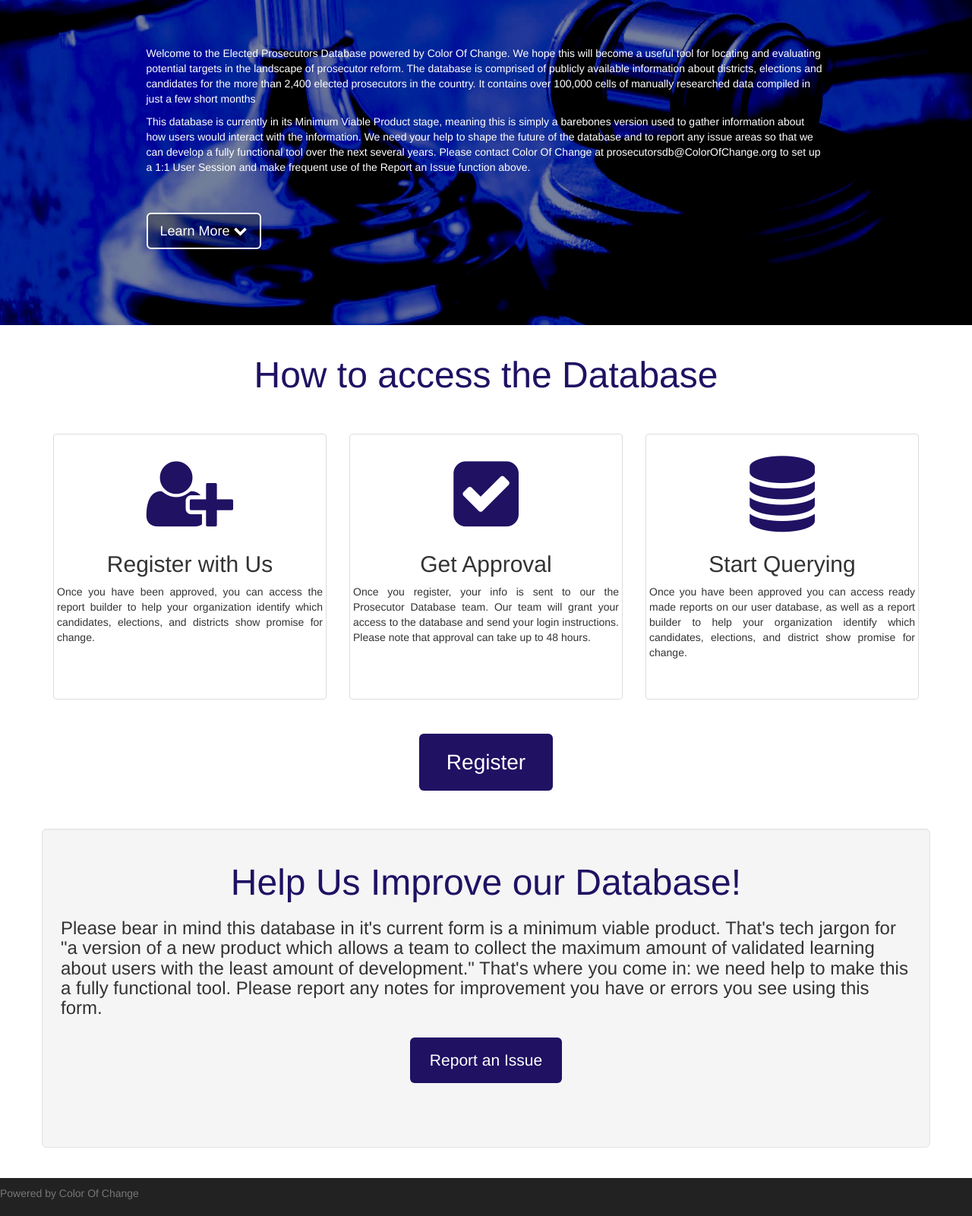
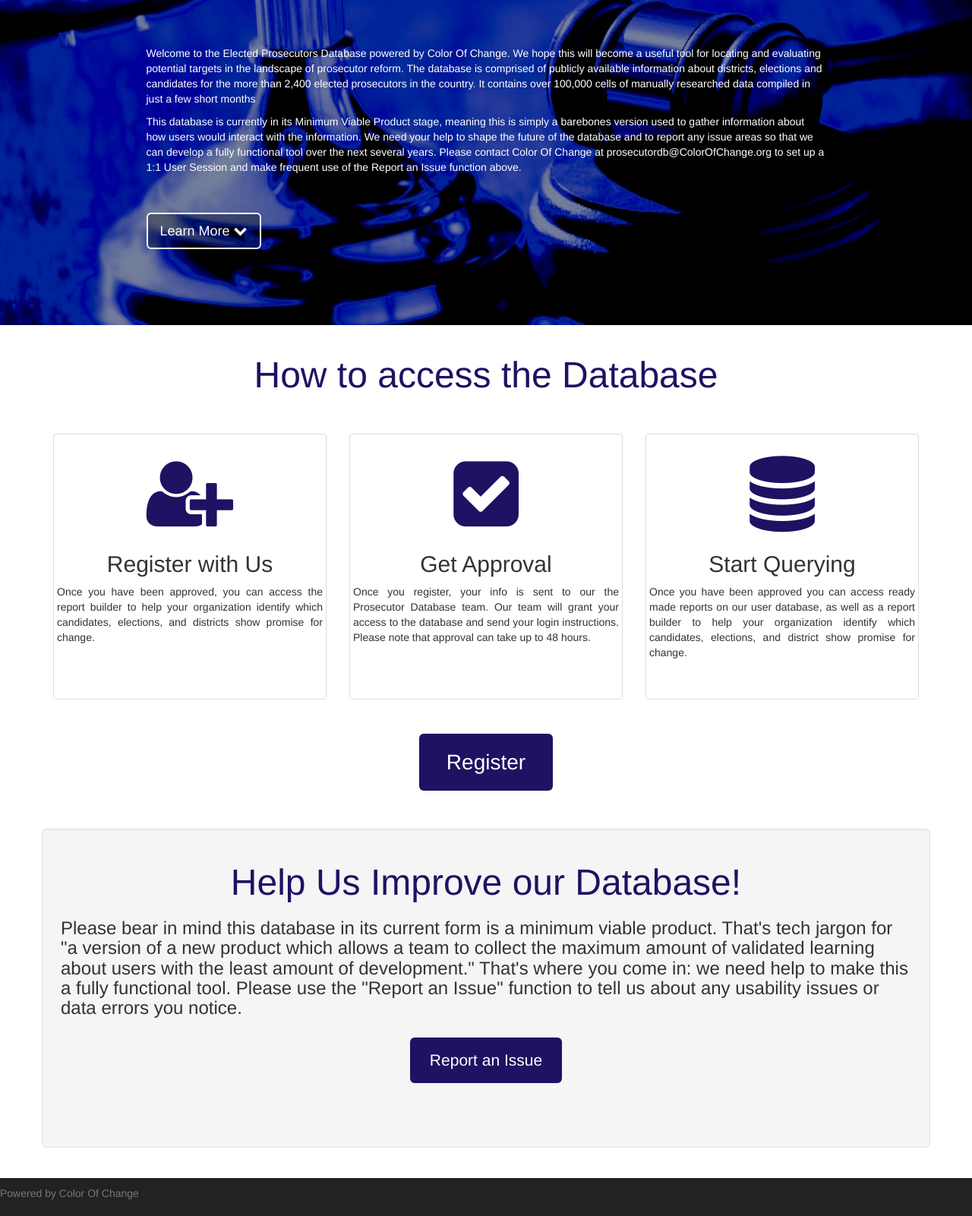
Before and after one commit to joeknows718/EXAMPLEDB, a Django app: page / in a window 1280 px wide. Shown: the part 387-1988 px from the top of the page at 76% size. Run offline with Django 3.2, Linux system fonts and the light colour scheme; parts of the project's set-up code (start-up, migrations or seed data) failed here and were passed over; some libraries are stand-ins or nearby versions.

Commit message:
easy fixes

```diff
--- a/pro_db/forms.py
+++ b/pro_db/forms.py
@@ -151,7 +151,7 @@
  Change your password here: http://prosecutordb/settings/
  """.format(username=user.username, password=password)
 		send_mail(
-			'[NameOfApp] Password Reset', body, 'prosecutordb@colorofchange.org',
+			'[Prosecutor DB] Password Reset', body, 'prosecutordb@colorofchange.org',
 			[user.email])
 
 
--- a/static/css/style.css
+++ b/static/css/style.css
@@ -72,6 +72,7 @@
 }
 .page_navigation a{
 	padding:10px;
+	color:#337ab7;
 	border:1px solid #337ab7;
 	border-radius: 5px;
 	margin: 5px;
--- a/templates/index.html
+++ b/templates/index.html
@@ -29,7 +29,7 @@
 	<div class='row head-text'>
 		<div class='col-md-10 col-md-offset-1'>
 			<p>Welcome to the Elected Prosecutors Database powered by Color Of Change. We hope this will become a useful tool for locating and evaluating potential targets in the landscape of prosecutor reform. The database is comprised of publicly available information about districts, elections and candidates for the more than 2,400 elected prosecutors in the country. It contains over 100,000 cells of manually researched data compiled in just a few short months</p>
-			<p>This database is currently in its Minimum Viable Product stage, meaning this is simply a barebones version used to gather information about how users would interact with the information. We need your help to shape the future of the database and to report any issue areas so that we can develop a fully functional tool over the next several years. Please contact Color Of Change at prosecutorsdb@ColorOfChange.org to set up a 1:1 User Session and make frequent use of the Report an Issue function above.</p>
+			<p>This database is currently in its Minimum Viable Product stage, meaning this is simply a barebones version used to gather information about how users would interact with the information. We need your help to shape the future of the database and to report any issue areas so that we can develop a fully functional tool over the next several years. Please contact Color Of Change at prosecutordb@ColorOfChange.org to set up a 1:1 User Session and make frequent use of the Report an Issue function above.</p>
 			<br/>
 			<br/>
 		</div>
@@ -76,7 +76,7 @@
 	<div class="row">
 		<div class="well well-lg">
 			<h1>Help Us Improve our Database!</h1>
-				<h3>Please bear in mind this database in it's current form is a minimum viable product. That's tech jargon for "a version of a new product which allows a team to collect the maximum amount of validated learning about users with the least amount of development." That's where you come in: we need help to make this a fully functional tool. Please report any notes for improvement you have or errors you see using this form.
+				<h3>Please bear in mind this database in its current form is a minimum viable product. That's tech jargon for "a version of a new product which allows a team to collect the maximum amount of validated learning about users with the least amount of development." That's where you come in: we need help to make this a fully functional tool. Please use the "Report an Issue" function to tell us about any usability issues or data errors you notice.
 				<br/>
 				<div class="row register contact text-center" >
 					<a href="{% url 'contact' %}"><button class="btn btn-lg">Report an Issue</button></a>
```
